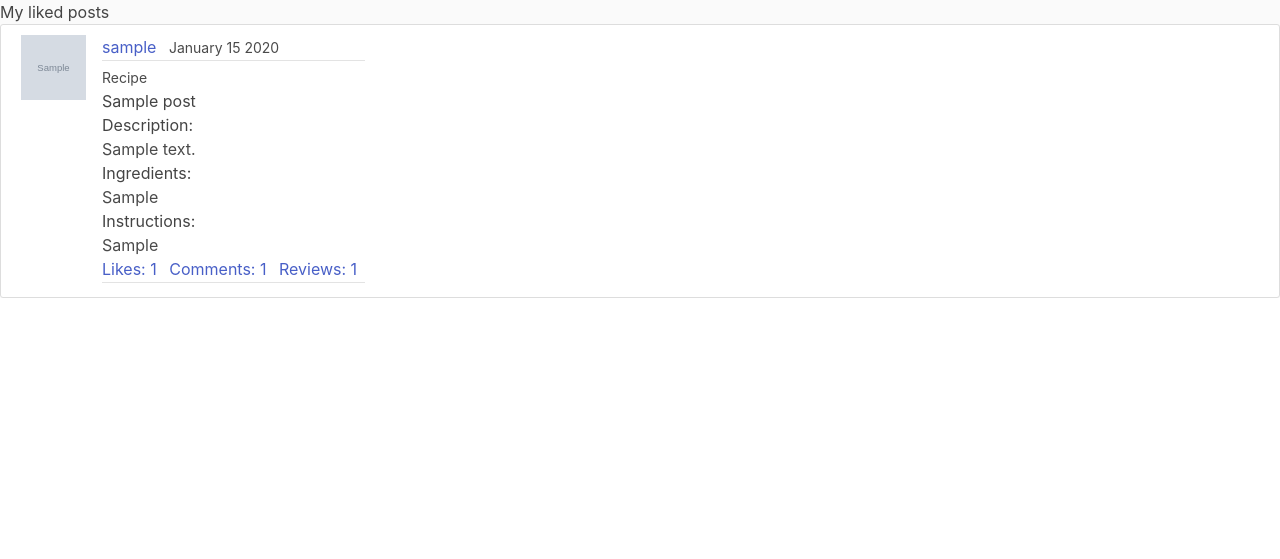
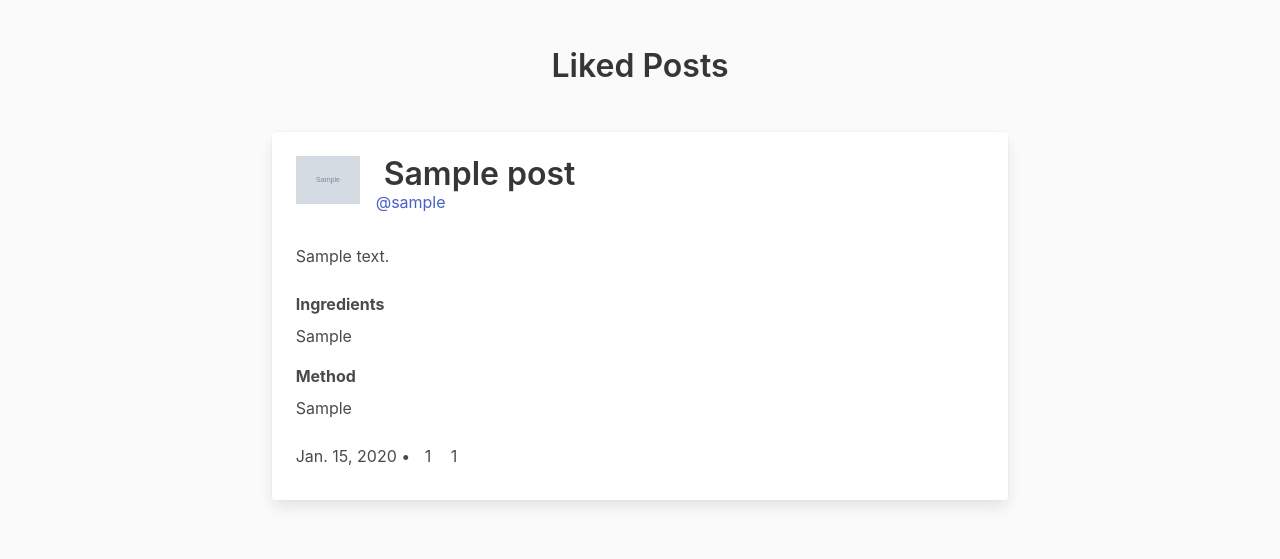
Before and after one commit to Mike-The-Knight/WebAppCW, a Django app: page /likes in a window 1280 px wide. Shown: the part 52-611 px from the top of the page. Run offline with Django 4.2, Linux system fonts and the light colour scheme; a user stored in the database is signed in; tables that the repository leaves empty hold one stand-in row (values such as "Sample post"); grey boxes marked "Sample" are stand-in pictures.

Commit message:
Liked posts page styled

```diff
--- a/project/templates/website/user_likes.html
+++ b/project/templates/website/user_likes.html
@@ -1,50 +1,21 @@
 {% extends "website/base.html" %}
 {% block content %}
-    <h2> My liked posts </h2>
+<section class="hero has-text-centered">
+    <div class="hero-body">
+        <p class="title">
+            Liked Posts
+        </p>
+    </div>
+</section>
 
+<div class="columns is-centered">
+    <div class="column is-7">
         {% for post in request.user.likes.all %}
-    <article class="media content-section">
-        <img class="rounded-circle article-img" src="{{ post.author.profile.image.url }}">
-        <div class="media-body">
-            <div class="article-metadata">
-                <a href="/members/{{post.author.id}}" class="mr-2">{{ post.author }}</a>
-                <small class="text-muted">{{ post.date_posted | date:"F d Y" }}</small>
+        {% include './feed.html' %}
+
+        {% endfor %}
     </div>
-            <!-- meal/recipe icon display -->
-            {% if post.type == 'MEAL' %}
-                <small><i class="fa-solid fa-utensils"></i> Meal</small>
-            {% elif post.type == 'RECIPE' %}
-                <small><i class="fa-solid fa-kitchen-set"></i> Recipe</small>
-            {% endif %}
-            <h2><a class="article-title" href="{% url 'post-detail' post.id %}">{{ post.title }}</a></h2>
-            {% if post.type == 'MEAL' %}
-                <h3>Description:</h3>
-                <p class="article-content">{{ post.description }}</p>
-            {% elif post.type == 'RECIPE' %}
-                <h3>Description:</h3>
-                <p class="article-content">{{ post.description }}</p>
-                <h3>Ingredients:</h3>
-                <p class="article-content">{{ post.ingredients }}</p>
-                <h3>Instructions:</h3>
-                <p class="article-content">{{ post.instructions }}</p>
-            {% endif %}
-            <!-- Display Likes, comments and reviews -->
-            <div class="article-metadata">
-                {% for key, value in like_numbers.items %}
-                    {% if key == post.id %}
-                        <a class="mr-2">Likes: {{ value }} </a>
-                    {% endif %}
-                {% endfor %}
-                <a class="mr-2">Likes: {{ post.likes.count }}</a>
-                <a class="mr-2">Comments: {{ post.comments.count }}</a>
-                {% if post.type == 'RECIPE' %}
-                    <a class="mr-2">Reviews: {{ post.reviews.count }}</a>
-                {% endif %}
 </div>
-
-        </div>
-    </article>
-{% endfor %}
 {% if is_paginated %}
 {% if page_obj.has_previous %}
 <a class="btn btn-outline-info mb-4" href="?page=1">First</a>
@@ -54,8 +25,8 @@
 {% for num in page_obj.paginator.page_range %}
 {% if page_obj.number == num %}
 <a class="btn btn-info mb-4" href="?page={{ num }}">{{num}}</a>
-        {% elif num > page_obj.number|add:'-3' and num < page_obj.number|add:'3' %}
-            <a class="btn btn-outline-info mb-4" href="?page={{ num }}">{{num}}</a>
+{% elif num > page_obj.number|add:'-3' and num < page_obj.number|add:'3' %} <a class="btn btn-outline-info mb-4"
+    href="?page={{ num }}">{{num}}</a>
     {% endif %}
     {% endfor %}
 
```
Lines whose indentation alone changed are shown as unchanged.
